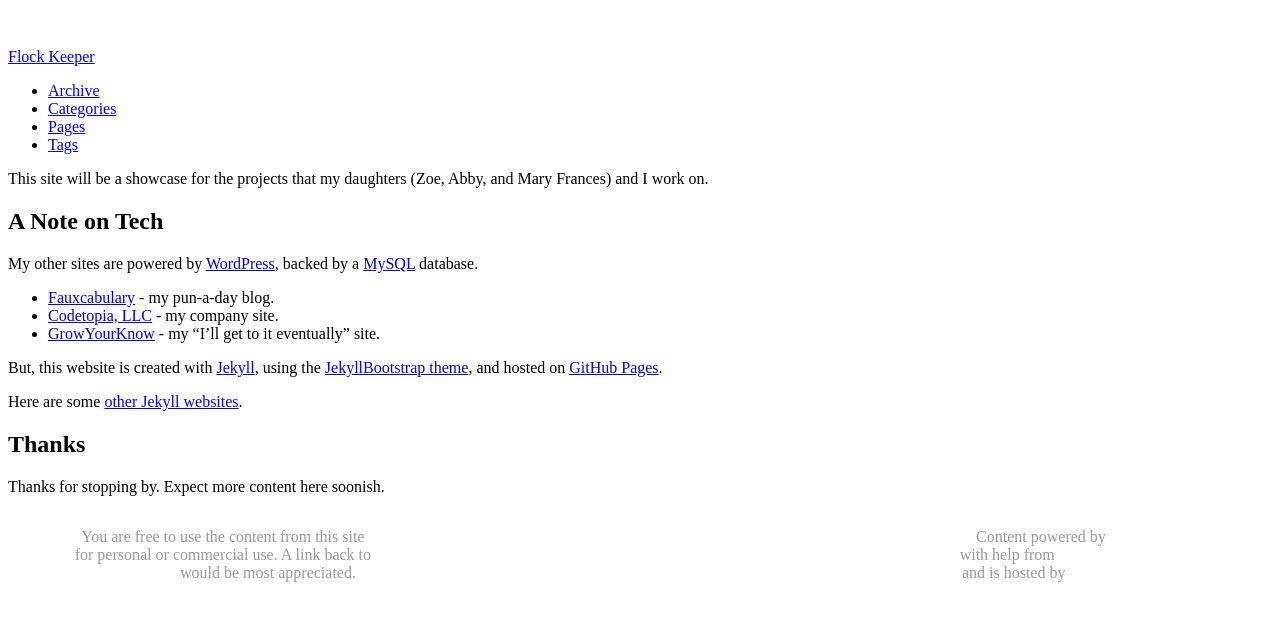
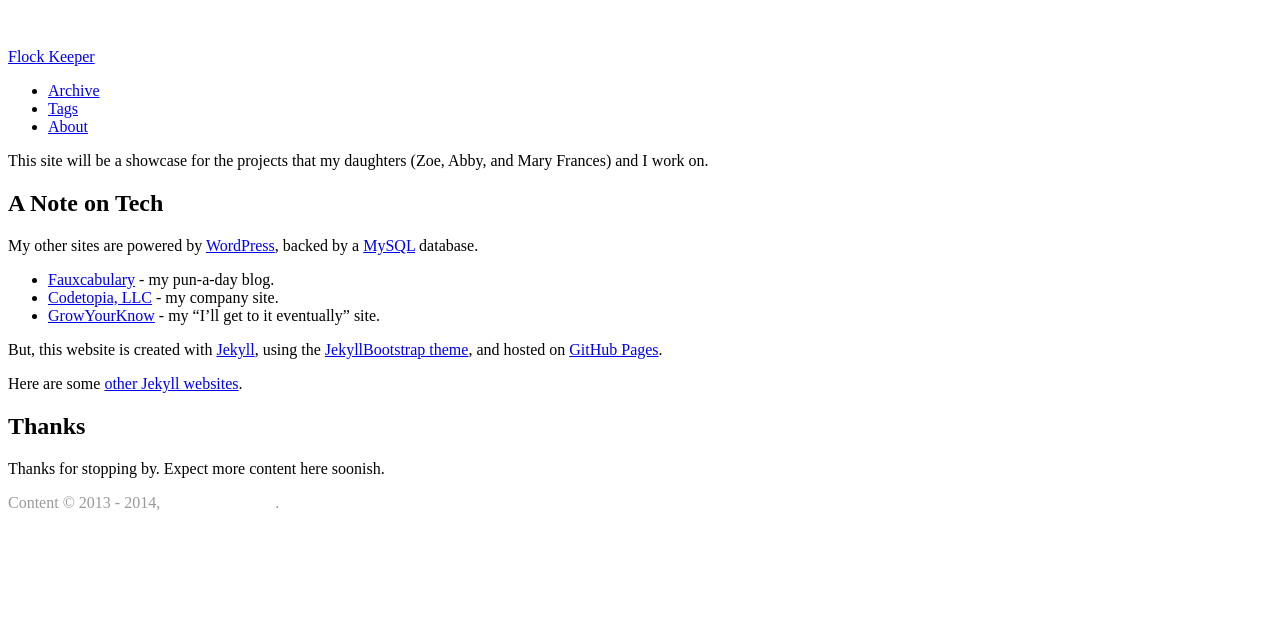
Before and after one commit to FlockKeeper/FlockKeeper.github.io, a Jekyll site: the page built from index.md, in a window 1280 px wide. Shown: the top 621 px of the page. Built offline with Jekyll 4.4.1, drawn with Linux system fonts in a browser that asks for light colours; nearby versions of some CDN libraries.

Commit message:
testing layout

```diff
--- a/_includes/themes/twitter/default.html
+++ b/_includes/themes/twitter/default.html
@@ -140,10 +140,9 @@
 
 
 		body {
-			/* background-color: #FFB3B3; */
-			/* color: #821613; */
+			background-color: #fff;
+			color: #000;
 			padding-top:40px;
-			/* padding-bottom:71px; */
 		}
 	</style>
 
@@ -155,21 +154,13 @@
 			<div class="container">
 				<a class="brand" href="{{ BASE_PATH }}/index.html">{{ site.title }}</a>
 				<ul class="nav">
-					{% assign pages_list = site.pages | sort:"name" %}
-					{% assign group = 'navigation' %}
-					{% include JB/pages_list %}
+					<li><a href="{{ BASE_PATH }}/archive.html">Archive</a></li>
+					<li><a href="{{ BASE_PATH }}/tags.html">Tags</a></li>
+					<li><a href="{{ BASE_PATH }}/about.html">About</a></li>
 				</ul>
 			</div>
 		</div>
 	</div>
-
-<!--
-	<div class="row-fluid">
-	  <div class="span12 mainHeader">
-		<img src="{{ BASE_PATH }}/images/TheGirls.png" />
-	  </div>
-	</div>
--->
 
 	<div class="container">
 		{{ content }}
@@ -178,30 +169,15 @@
 	<div class="navbar container navbar-inverse navbar-static-bottom white-links">
 		<div class="navbar-inner">
 			<div class="container" style="color:#999;">
-					<table border=0 cellpadding=0 cellspacing=0 style="width:100%;"><tr>
-						<td style="vertical-align:top; width:34%; text-align:center;">
-							<p>You are free to use the content from this site<br/>
-							   for personal or commercial use. A link back to<br/>
-							   <a href="http://www.girlsatplay.com">Girls at Play</a> would be most appreciated.</p>
+				<table border=0 cellpadding=0 cellspacing=0 style="width:100%;">
+					<tr>
+						<td>
+							Content &copy; 2013 - <span id="currentYear">2014</span>, <a href="http://www.codetopia.com/blog/" target="_blank">Codetopia, LLC</a>.
 						</td>
-
-						<td style="vertical-align:top; width:33%; text-align:center;">
-							<a href="http://www.codetopia.com/blog/" target="_blank">Codetopia, LLC</a><br/>
-							<a href="http://www.fauxcabulary.org/blog/" target="_blank">Fauxcabulary.org</a><br/>
-							<a href="http://creativecommons.org/licenses/by/4.0/" target="_blank">Legal Stuff</a><br/>
-						</td>
-
-						<td style="vertical-align:top; width:33%; text-align:center;">
-							<p>Content powered by <a href="http://jekyllrb.com/" target="_blank" title="Jekyll Blogging Framework">Jekyll</a><br/>
-							   with help from <a href="http://jekyllbootstrap.com/" target="_blank" title="Jekyll Bootstrap">JekyllBootstrap</a><br/>
-							   and is hosted by <a href="https://pages.github.com/" target="_blank" title="GitHub Pages">GitHub Pages</a></p>
-						</td>
-
-					</tr></table>
+					</tr>
+				</table>
 			</div>
 		</div>
-		</div>
-
 	</div>
 
 	{% include JB/analytics %}
```
Also changed, not shown: other parts of _includes/themes/twitter/default.html (+2 -0 lines). Lines whose indentation alone changed are shown as unchanged.
